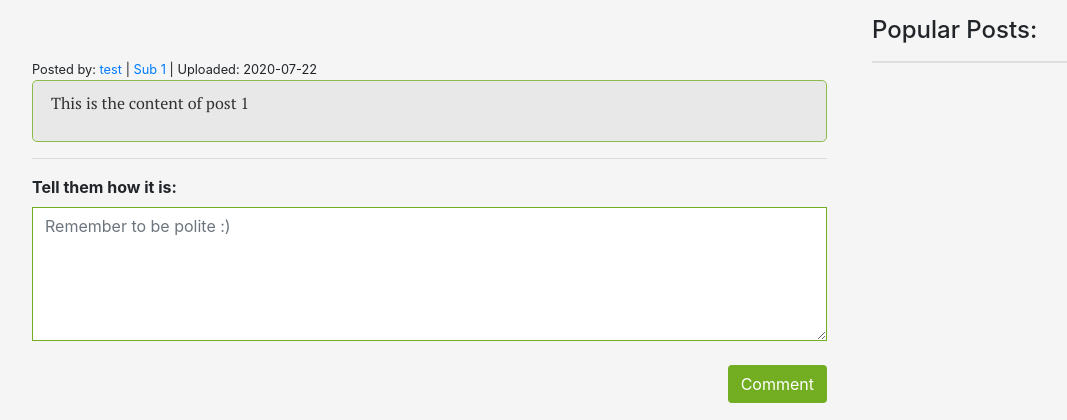
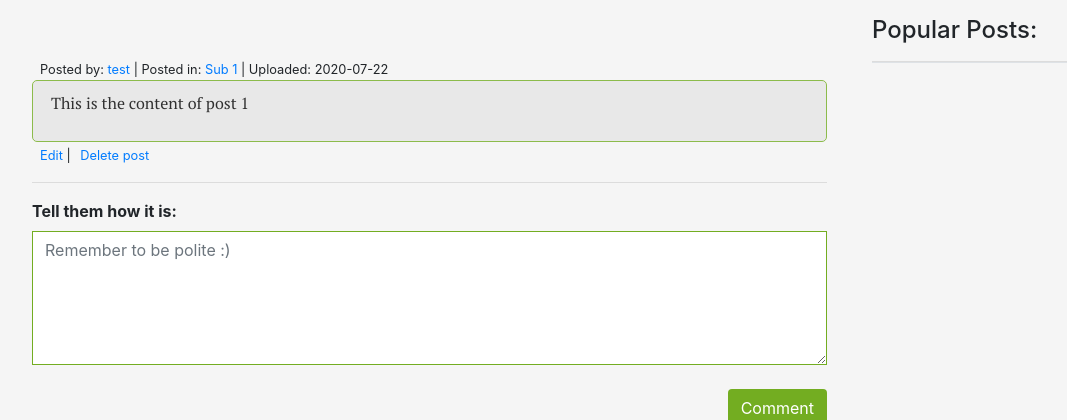
Before and after one commit to BernardoPiedade/Devuger, a PHP site: page /post.php?id=1 in a window 1280 px wide. Shown: the part 56-476 px from the top of the page, without its empty margins (68-1135 px from the left). Run offline with PHP 8.4, Linux system fonts and the light colour scheme; a user stored in the database is signed in; data comes from the database, SQL or seed files in the repository; data that the repository does not hold is empty; some libraries are stand-ins or nearby versions.

Commit message:
Title: Some design changes, added functionalities
Summary: Did some minor design changes, added the edit and delete option
on post, added the send post button on sub-forum page, minor change in
user and sub page. Had To change c++ to cpp and c# to c-sharp on the
database due to conflicts.

```diff
--- a/css/main.css
+++ b/css/main.css
@@ -150,3 +150,16 @@ h3.post-title{
 .followed-subs:hover{
     text-decoration-line: none;
 }
+
+button[type=submit].link {
+    border: none;
+    background: none;
+    display: inline;
+    color: #007bfe;
+}
+
+button[type="submit"].link:hover{
+    color: #73AD21;
+    text-decoration-color: #73AD21;
+    text-decoration: underline;
+}
--- a/post.php
+++ b/post.php
@@ -34,6 +34,25 @@
 $rowt = mysqli_fetch_assoc($e);
 $color = $rowt['color'];
 
+
+//edit post
+
+if(isset($_POST['send_edited_text'])){
+    $edited_post = mysqli_real_escape_string($db, $_POST['post_content_edit']);
+
+    $update_post = mysqli_query($db, "UPDATE posts SET content='$edited_post' WHERE id='$pid'");
+
+    header("location: post.php?id=".$pid."&title=".$t."");
+}
+
+//delete post
+
+if(isset($_POST['delete_post'])){
+    mysqli_query($db, "DELETE FROM posts WHERE id='$pid'");
+
+    header("location: index.php");
+}
+
 ?>
 <?php include('php/sendcomment.php'); ?>
 <?php
@@ -52,11 +71,44 @@
             <div class="col-md-9 py-5">
                 <div class="container">
                     <h2 class="post-title"><?php echo $t; ?></h2>
-                    <small>Posted by: <a href="user.php?username=<?php echo $userPostedName; ?>"><?php echo $userPostedName; ?></a>&nbsp;|&nbsp;<a href="sub.php?r=<?php echo $subPostedName; ?>"><?php echo $subPostedName; ?></a>&nbsp;|&nbsp;Uploaded: <?php echo $uploadDate; ?></small>
+                    <small class="pl-2">Posted by: <a href="user.php?username=<?php echo $userPostedName; ?>"><?php echo $userPostedName; ?></a>&nbsp;|&nbsp;Posted in: <a href="sub.php?r=<?php echo $subPostedName; ?>"><?php echo $subPostedName; ?></a>&nbsp;|&nbsp;Uploaded: <?php echo $uploadDate; ?></small>
 
-                    <div class="content-border">
-                        <p class="pl-2 content"><?php echo $content; ?></p>
-                    </div>
+                    <?php if(strlen($content) > 0) : ?>
+                        <div class="content-border">
+                            <p class="pl-2 content"><?php echo $content; ?></p>
+                        </div>
+                    <?php else : ?>
+                        <br><br>
+                    <?php endif ?>
+
+
+                    <?php if ($u == $userPostedName) : ?>
+                        <small class="pl-2"><a href="#" data-toggle="modal" data-target="#exampleModal">Edit</a>&nbsp;|&nbsp;<form method="post" style="display:inline;"><button class="link" type="submit" name="delete_post">Delete post</button></form></small>
+
+                        <!-- Modal -->
+                        <div class="modal fade" id="exampleModal" tabindex="-1" role="dialog" aria-labelledby="exampleModalLabel" aria-hidden="true">
+                            <div class="modal-dialog" role="document">
+                                <div class="modal-content">
+                                    <div class="modal-header">
+                                        <h5 class="modal-title" id="exampleModalLabel">Edit post</h5>
+                                        <button type="button" class="close" data-dismiss="modal" aria-label="Close">
+                                            <span aria-hidden="true">&times;</span>
+                                        </button>
+                                    </div>
+                                    <div class="modal-body">
+                                        <form method="post" action="post.php?id=<?php echo $pid; ?>&title=<?php echo $t; ?>">
+                                            <textarea class="form-control rounded-0" name="post_content_edit" rows="7"><?php echo $content; ?></textarea>
+                                            <button type="submit" name="send_edited_text" class="btn btn-primary float-right mt-3">Save changes</button>
+                                        </form>
+                                    </div>
+                                    <div class="modal-footer">
+                                        <button type="button" class="btn btn-secondary" data-dismiss="modal">Close</button>
+                                    </div>
+                                </div>
+                            </div>
+                        </div>
+                    <?php endif ?>
+
                     <hr>
 
                     <?php
--- a/sql/a.sql
+++ b/sql/a.sql
@@ -87,8 +87,8 @@ INSERT INTO subscriptions (userId, subId) VALUES (3,3);
 
 /*Programming Lang*/
 INSERT INTO subforum (sname, descp, subscribers, color, numPosts, creationDate, createdBy, rules) VALUES ('C', 'This sub-forum is destined to questions regarding the C programming language',0,'#a3b3c6',0,NOW(), 1, 'Don\'t be rude to others, we all have our questions, we all started without knowing things.<br/>Follow the sub-forum topic.<br/>Most important of all, enjoy the community, we all have the same passion.');
-INSERT INTO subforum (sname, descp, subscribers, color, numPosts, creationDate, createdBy, rules) VALUES ('C++', 'This sub-forum is destined to questions regarding the C++ programming language',0,'#005697',0,NOW(), 1, 'Don\'t be rude to others, we all have our questions, we all started without knowing things.<br/>Follow the sub-forum topic.<br/>Most important of all, enjoy the community, we all have the same passion.');
-INSERT INTO subforum (sname, descp, subscribers, color, numPosts, creationDate, createdBy, rules) VALUES ('C#', 'This sub-forum is destined to questions regarding the C# programming language',0,'#39008a',0,NOW(), 1, 'Don\'t be rude to others, we all have our questions, we all started without knowing things.<br/>Follow the sub-forum topic.<br/>Most important of all, enjoy the community, we all have the same passion.');
+INSERT INTO subforum (sname, descp, subscribers, color, numPosts, creationDate, createdBy, rules) VALUES ('Cpp', 'This sub-forum is destined to questions regarding the C++ programming language',0,'#005697',0,NOW(), 1, 'Don\'t be rude to others, we all have our questions, we all started without knowing things.<br/>Follow the sub-forum topic.<br/>Most important of all, enjoy the community, we all have the same passion.');
+INSERT INTO subforum (sname, descp, subscribers, color, numPosts, creationDate, createdBy, rules) VALUES ('C-sharp', 'This sub-forum is destined to questions regarding the C# programming language',0,'#39008a',0,NOW(), 1, 'Don\'t be rude to others, we all have our questions, we all started without knowing things.<br/>Follow the sub-forum topic.<br/>Most important of all, enjoy the community, we all have the same passion.');
 INSERT INTO subforum (sname, descp, subscribers, color, numPosts, creationDate, createdBy, rules) VALUES ('R', 'This sub-forum is destined to questions regarding the R programming language',0,'#2367b9',0,NOW(), 1, 'Don\'t be rude to others, we all have our questions, we all started without knowing things.<br/>Follow the sub-forum topic.<br/>Most important of all, enjoy the community, we all have the same passion.');
 INSERT INTO subforum (sname, descp, subscribers, color, numPosts, creationDate, createdBy, rules) VALUES ('Python', 'This sub-forum is destined to questions regarding the Python programming language',0,'#f7d34c',0,NOW(), 1, 'Don\'t be rude to others, we all have our questions, we all started without knowing things.<br/>Follow the sub-forum topic.<br/>Most important of all, enjoy the community, we all have the same passion.');
 INSERT INTO subforum (sname, descp, subscribers, color, numPosts, creationDate, createdBy, rules) VALUES ('Perl', 'This sub-forum is destined to questions regarding the Perl programming language',0,'#003e62',0,NOW(), 1, 'Don\'t be rude to others, we all have our questions, we all started without knowing things.<br/>Follow the sub-forum topic.<br/>Most important of all, enjoy the community, we all have the same passion.');
--- a/user.php
+++ b/user.php
@@ -67,7 +67,7 @@ if (isset($_GET['logout'])) {
 						<p class="pl-2 content"><?php echo nl2br($descp); ?></p>
 					</div>
 				</div>
-				<h3>Latest post made:</h3>
+				<h3>Latest posts made:</h3>
 				<hr class="border-bottom border-gray">
 				<?php
 
```
Also changed, not shown: send_specific_post.php (added, +63 -0 lines), sub.php (+8 -2 lines).
